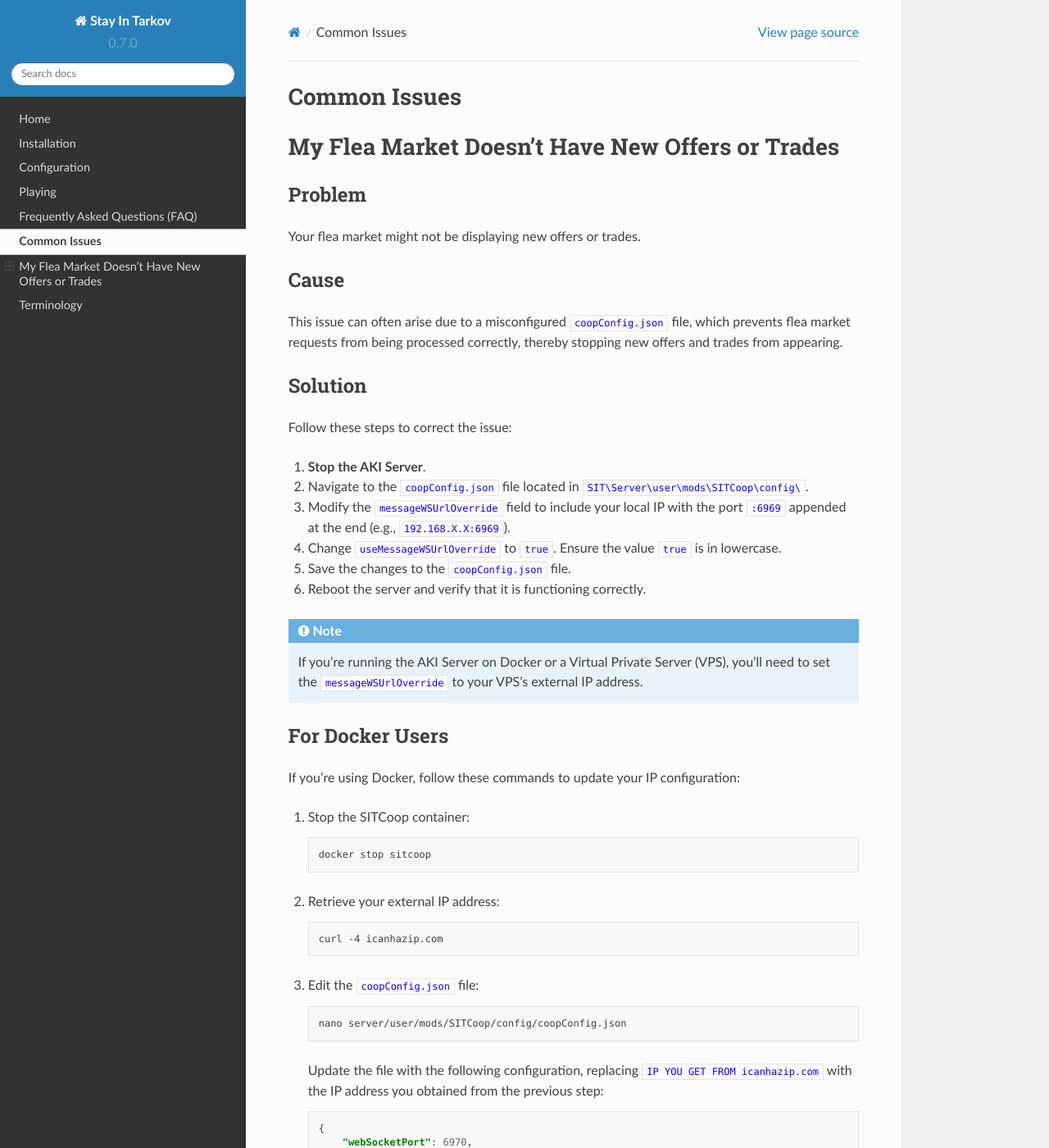
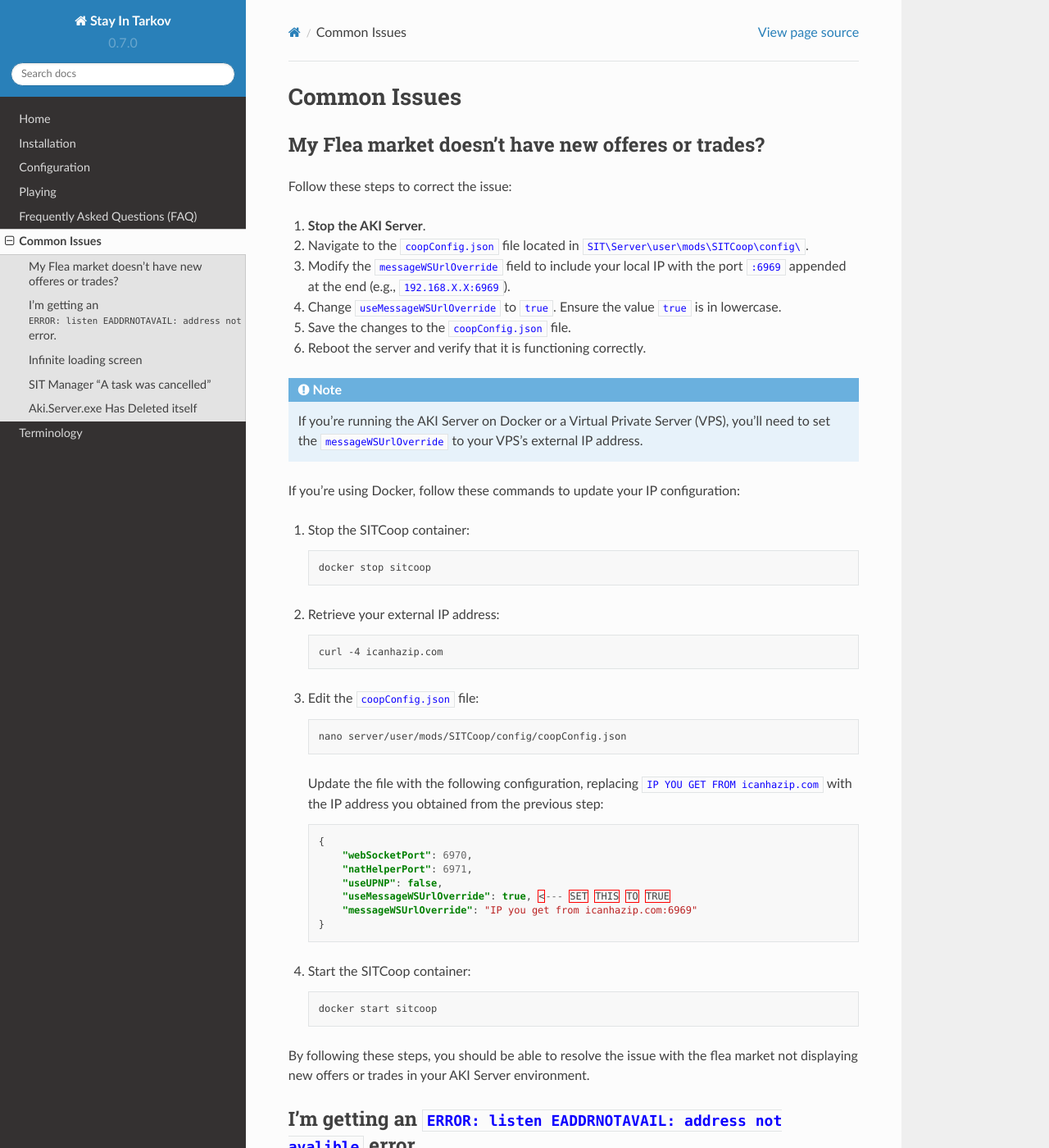
Before and after one commit to stayintarkov/SIT.Documentation, a Sphinx documentation site: the page built from docs/source/issues.rst, in a window 1280 px wide and 1400 px high. Shown: the whole window at 82% size. Built offline with Sphinx 7.4.7 and the Read the Docs theme 2.0.0, drawn with Linux system fonts in a browser that asks for light colours.

Commit message:
Update issues.rst

```diff
--- a/docs/source/issues.rst
+++ b/docs/source/issues.rst
@@ -6,21 +6,9 @@
 
 .. _fleaissue:
 
-My Flea Market Doesn't Have New Offers or Trades
-================================================
+My Flea market doesn't have new offeres or trades?
+--------------------------------------------------
 
-Problem
--------
-
-Your flea market might not be displaying new offers or trades.
-
-Cause
------
-
-This issue can often arise due to a misconfigured ``coopConfig.json`` file, which prevents flea market requests from being processed correctly, thereby stopping new offers and trades from appearing.
-
-Solution
---------
 
 Follow these steps to correct the issue:
 
@@ -39,8 +27,6 @@
 .. note::
    If you're running the AKI Server on Docker or a Virtual Private Server (VPS), you'll need to set the ``messageWSUrlOverride`` to your VPS's external IP address.
 
-For Docker Users
-----------------
 
 If you're using Docker, follow these commands to update your IP configuration:
 
```
